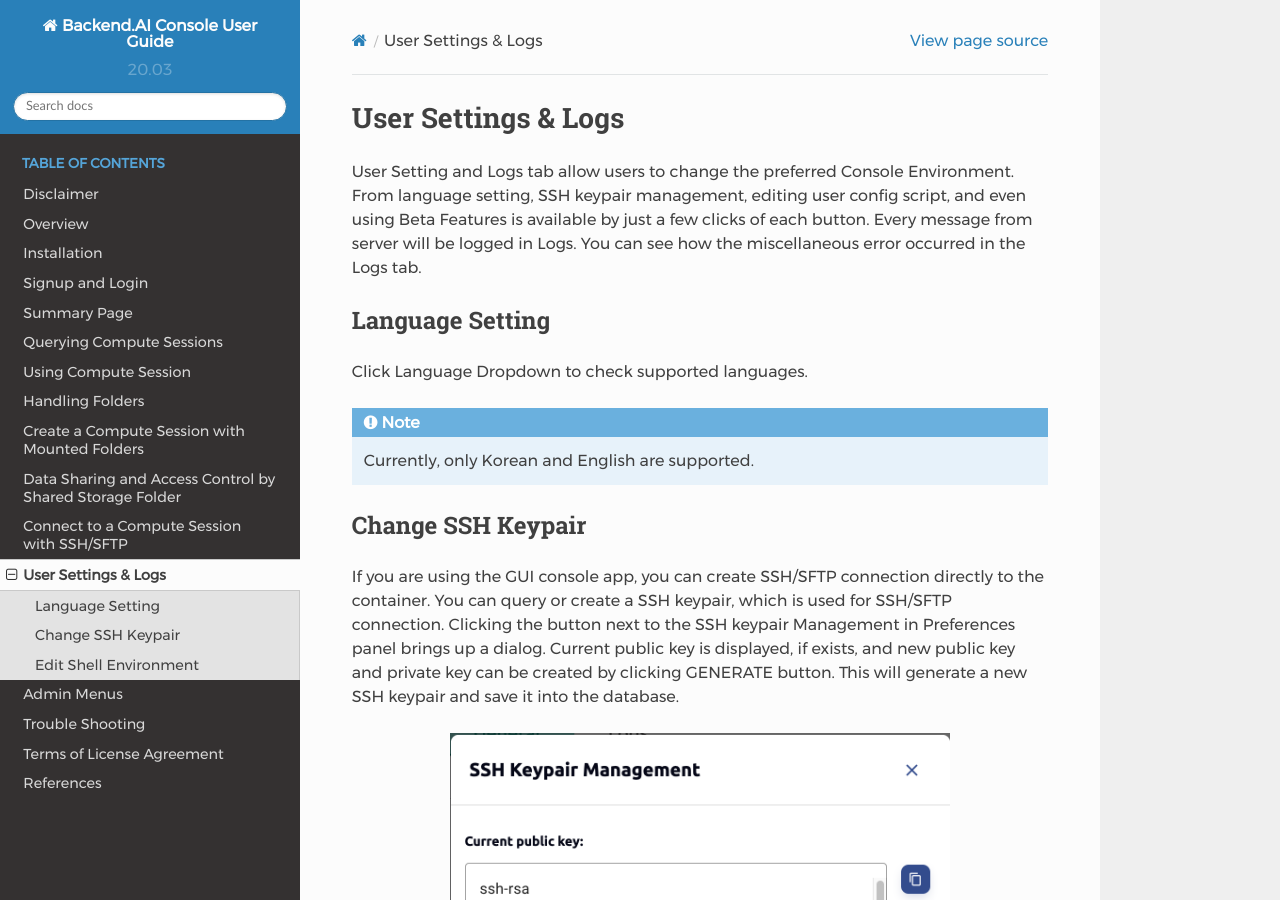
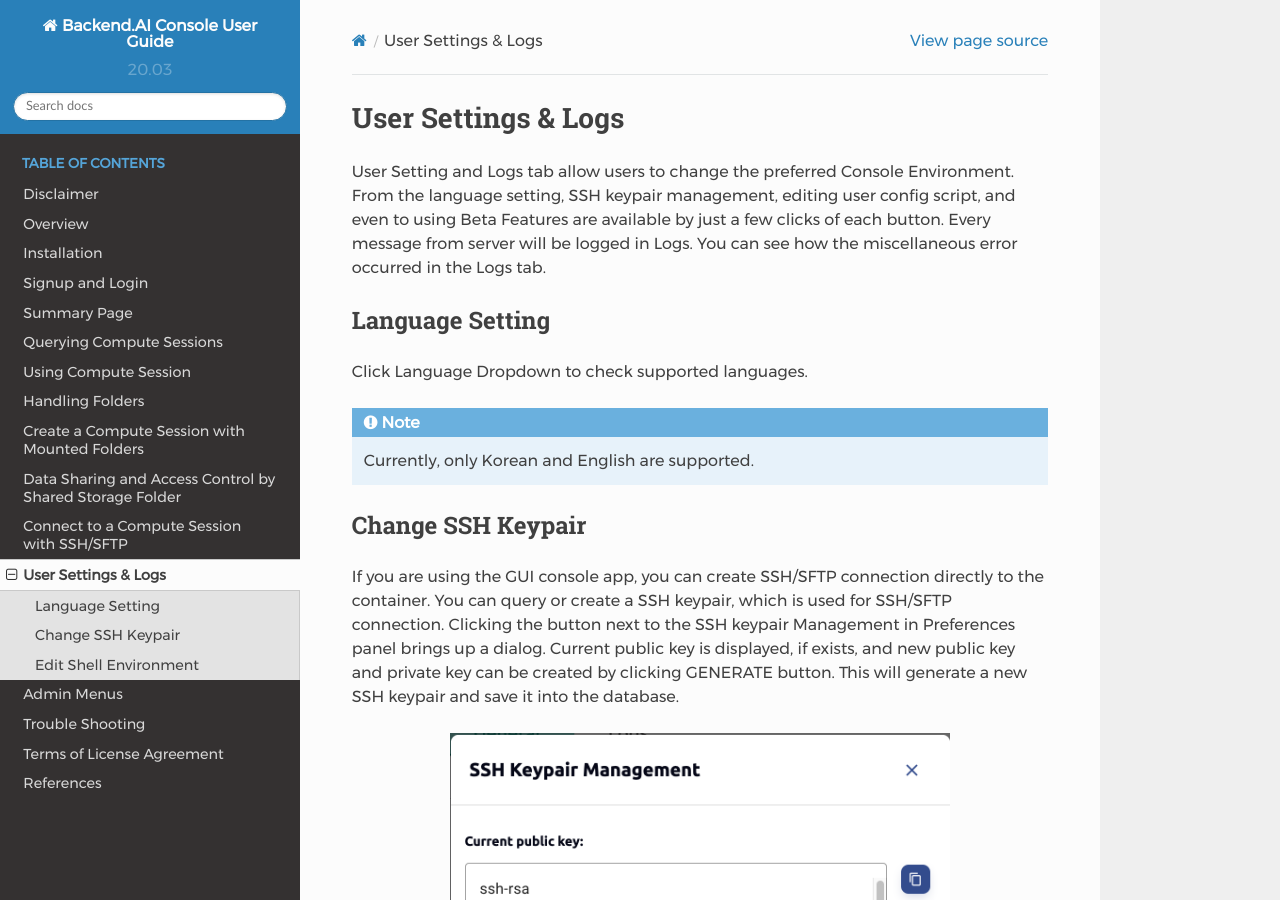
Before and after one commit to lablup/backend.ai-docs-webui, a Sphinx documentation site: the page built from docs/user_settings/user_settings.rst, in a window 1280 px wide and 900 px high. Built offline with Sphinx 7.4.7 and the Read the Docs theme 2.0.0, drawn with Linux system fonts in a browser that asks for light colours.

Commit message:
Update user_settings.rst

```diff
--- a/docs/user_settings/user_settings.rst
+++ b/docs/user_settings/user_settings.rst
@@ -3,8 +3,8 @@
 ====================
 
 User Setting and Logs tab allow users to change the preferred Console Environment.
-From language setting, SSH keypair management, editing user config script, and even using
-Beta Features is available by just a few clicks of each button. Every message from server
+From the language setting, SSH keypair management, editing user config script, and even to using
+Beta Features are available by just a few clicks of each button. Every message from server
 will be logged in Logs. You can see how the miscellaneous error occurred in the Logs tab.
 
 
```
